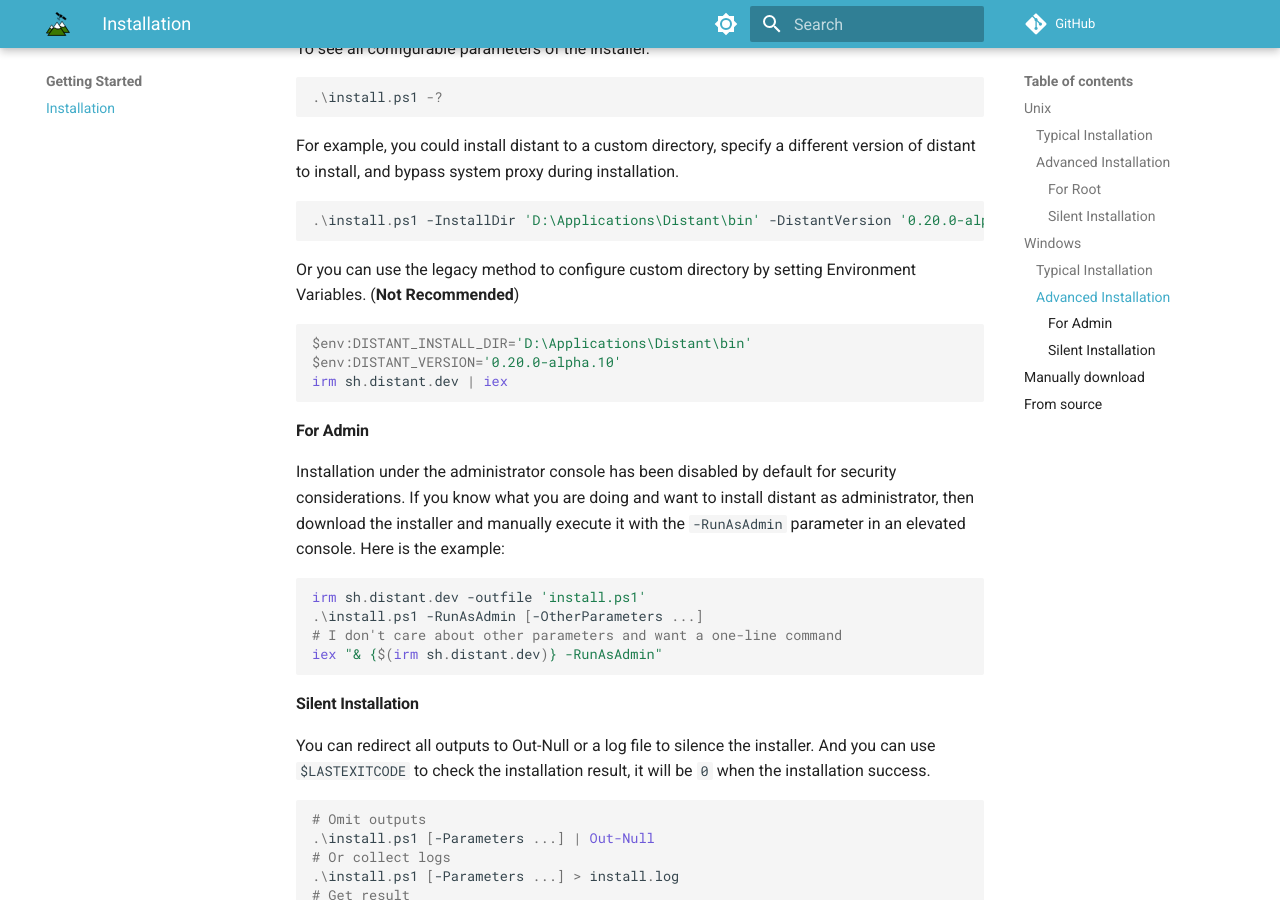
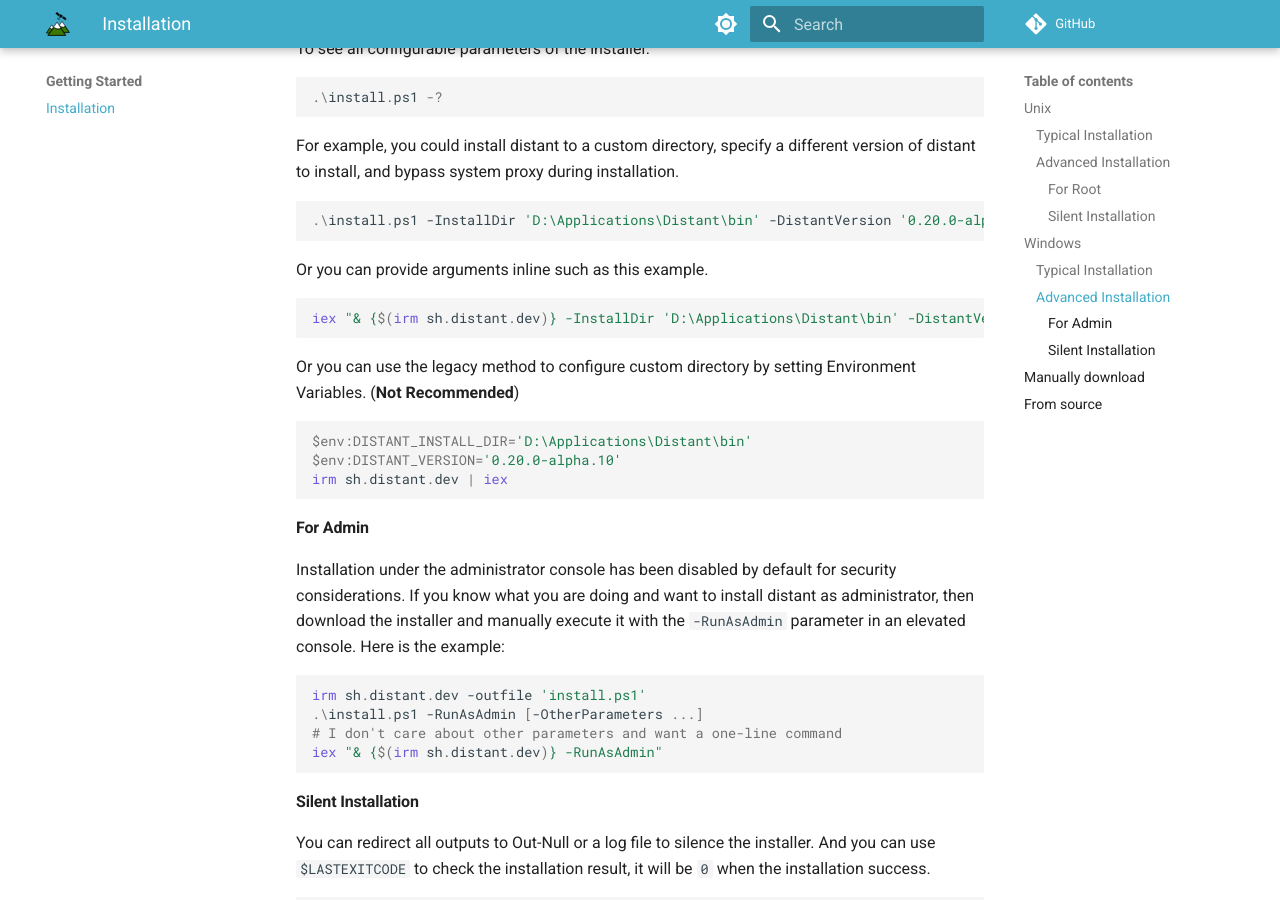
Before and after one commit to chipsenkbeil/distant.dev, an MkDocs documentation site: the page built from docs/getting-started/installation.md, in a window 1280 px wide and 900 px high, scrolled down 2287 px. Built offline with MkDocs 1.6.1 and Material for MkDocs 9.7.7, drawn with Linux system fonts in a browser that asks for light colours; comment, search, counter and statistics services are not loaded.

Commit message:
Update windows installation to show inline example

````diff
--- a/docs/getting-started/installation.md
+++ b/docs/getting-started/installation.md
@@ -124,6 +124,12 @@
 .\install.ps1 -InstallDir 'D:\Applications\Distant\bin' -DistantVersion '0.20.0-alpha.10' -NoProxy
 ```
 
+Or you can provide arguments inline such as this example.
+
+```powershell
+iex "& {$(irm sh.distant.dev)} -InstallDir 'D:\Applications\Distant\bin' -DistantVersion '0.20.0-alpha.10' -NoProxy"
+```
+
 Or you can use the legacy method to configure custom directory by setting Environment Variables. (**Not Recommended**)
 
 ```powershell
````
